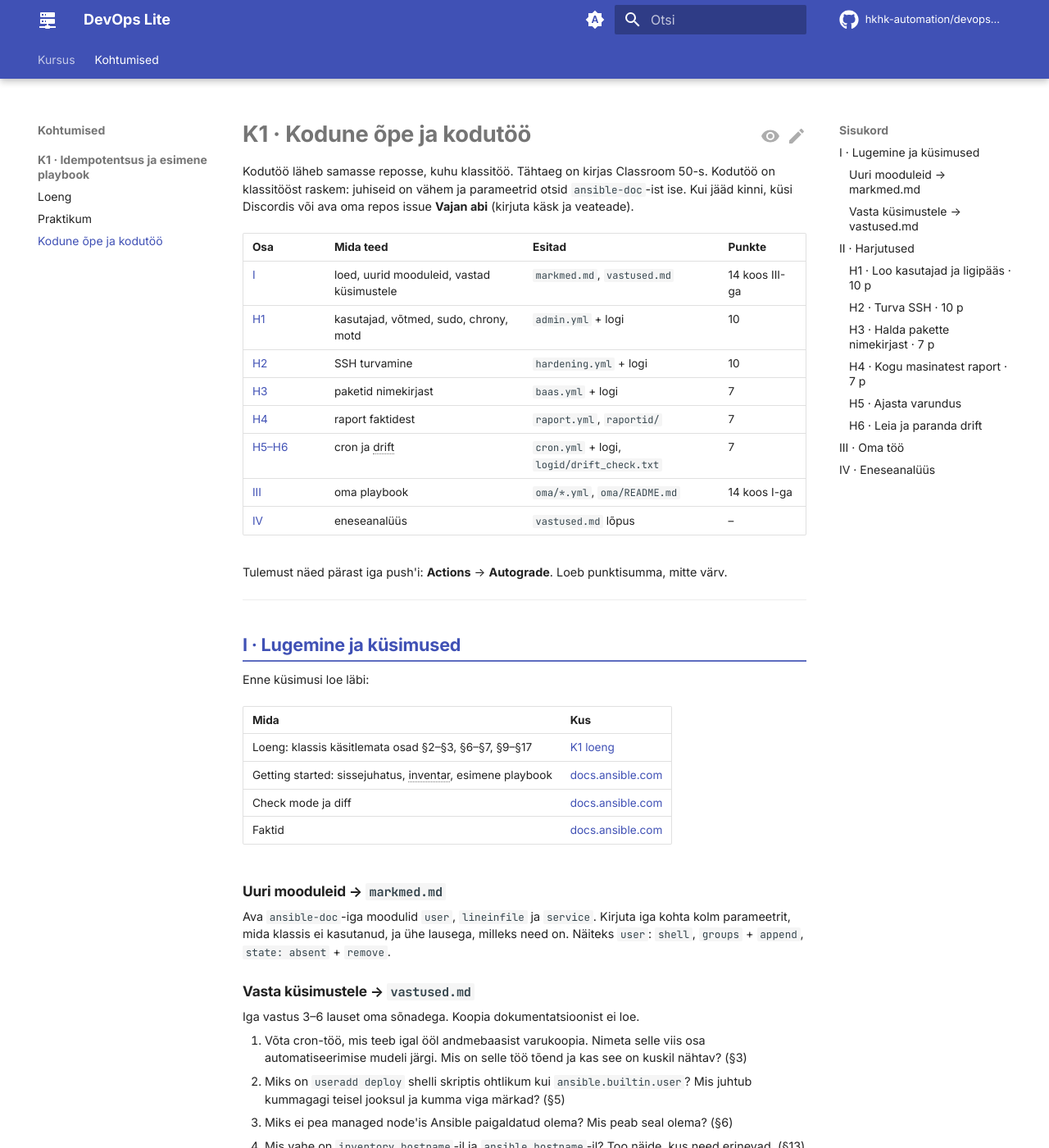
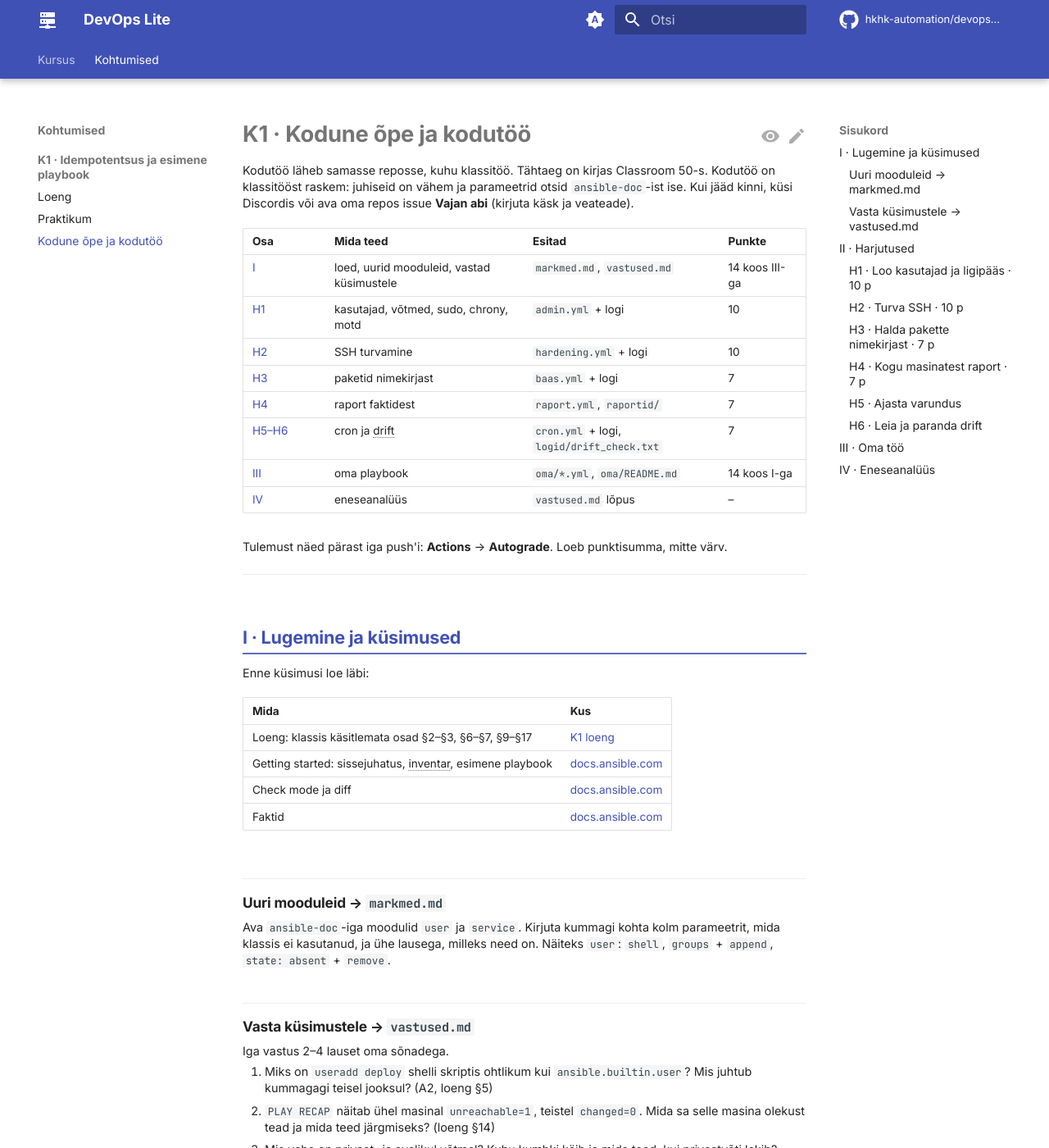
Before and after one commit to hkhk-automation/devops-lite, an MkDocs documentation site: the page built from docs/week01/homework.md, in a window 1280 px wide and 1400 px high. Shown: the whole window at 82% size. Built offline with MkDocs 1.6.1 and Material for MkDocs 9.7.7, drawn with Linux system fonts in a browser that asks for light colours; comment, search, counter and statistics services are not loaded; some of the changed text lies outside the part shown.

Commit message:
Kodutöö: 3 küsimust, 2 moodulit; osade vahel suurem vahe, väiksem reavahe
h3 ette suur vahe ja õhuke joon (ülesanded eristuvad), h2 veel suurem vahe;
line-height 1.4, lõikude vahe väiksem.

```diff
--- a/docs/stylesheets/extra.css
+++ b/docs/stylesheets/extra.css
@@ -1,7 +1,7 @@
 /* Kompaktsem lugemine: väiksem tekst, tihedam reavahe, väiksemad vahed */
 .md-typeset {
   font-size: .72rem;
-  line-height: 1.5;
+  line-height: 1.4;
 }
 .md-typeset p,
 .md-typeset ul,
@@ -9,8 +9,8 @@
 .md-typeset table:not([class]),
 .md-typeset pre,
 .md-typeset figure {
-  margin-top: .5em;
-  margin-bottom: .5em;
+  margin-top: .35em;
+  margin-bottom: .35em;
 }
 .md-typeset li { margin-bottom: .15em; }
 .md-typeset li p { margin: .15em 0; }
@@ -20,10 +20,15 @@
 .md-typeset h2 {
   font-size: 1.5em; font-weight: 700;
   color: var(--md-primary-fg-color);
-  margin: 1.8em 0 .5em; padding-bottom: .2em;
+  margin: 2.8em 0 .6em; padding-bottom: .2em;
   border-bottom: 2px solid var(--md-primary-fg-color--light);
 }
-.md-typeset h3 { font-size: 1.2em; font-weight: 700; margin: 1.4em 0 .35em; }
+.md-typeset h3 {
+  font-size: 1.2em; font-weight: 700;
+  margin: 2.4em 0 .4em; padding-top: .9em;
+  border-top: 1px solid var(--md-default-fg-color--lightest);
+}
+.md-typeset h2 + h3, .md-typeset h2 + p + h3 { border-top: 0; padding-top: 0; margin-top: 1em; }
 .md-typeset h4 { font-size: 1em; font-weight: 700; margin: 1em 0 .3em; }
 
 /* Sildid "Valmis, kui" ja "Esitad" */
--- a/docs/week01/homework.md
+++ b/docs/week01/homework.md
@@ -30,20 +30,15 @@
 
 ### Uuri mooduleid → `markmed.md`
 
-Ava `ansible-doc`-iga moodulid `user`, `lineinfile` ja `service`. Kirjuta iga kohta kolm parameetrit, mida klassis ei kasutanud, ja ühe lausega, milleks need on. Näiteks `user`: `shell`, `groups` + `append`, `state: absent` + `remove`.
+Ava `ansible-doc`-iga moodulid `user` ja `service`. Kirjuta kummagi kohta kolm parameetrit, mida klassis ei kasutanud, ja ühe lausega, milleks need on. Näiteks `user`: `shell`, `groups` + `append`, `state: absent` + `remove`.
 
 ### Vasta küsimustele → `vastused.md`
 
-Iga vastus 3–6 lauset oma sõnadega. Koopia dokumentatsioonist ei loe.
+Iga vastus 2–4 lauset oma sõnadega.
 
-1. Võta cron-töö, mis teeb igal ööl andmebaasist varukoopia. Nimeta selle viis osa automatiseerimise mudeli järgi. Mis on selle töö tõend ja kas see on kuskil nähtav? (§3)
-2. Miks on `useradd deploy` shelli skriptis ohtlikum kui `ansible.builtin.user`? Mis juhtub kummagagi teisel jooksul ja kumma viga märkad? (§5)
-3. Miks ei pea managed node'is Ansible paigaldatud olema? Mis peab seal olema? (§6)
-4. Mis vahe on `inventory_hostname`-il ja `ansible_hostname`-il? Too näide, kus need erinevad. (§13)
-5. `PLAY RECAP` näitab ühel masinal `unreachable=1`, teistel `changed=0`. Mida sa selle masina olekust tead? Mida teed järgmiseks? (§14)
-6. Kolleeg jätab `--check` vahele, sest "playbook on testitud". Millal läheb see valesti? Millal näitab `--check` ise valesti? (§16)
-7. Mis vahe on privaat- ja avalikul võtmel? Kuhu kumbki käib? Mida teed, kui privaatvõti lekib? (§15)
-8. Kirjelda üht triivi juhtumit oma VM-idest, koduarvutist või väljamõeldut, aga realistlikku. Mis oli põhjus ja kuidas oleks playbook selle leidnud?
+1. Miks on `useradd deploy` shelli skriptis ohtlikum kui `ansible.builtin.user`? Mis juhtub kummagagi teisel jooksul? (A2, loeng §5)
+2. `PLAY RECAP` näitab ühel masinal `unreachable=1`, teistel `changed=0`. Mida sa selle masina olekust tead ja mida teed järgmiseks? (loeng §14)
+3. Mis vahe on privaat- ja avalikul võtmel? Kuhu kumbki käib ja mida teed, kui privaatvõti lekib? (loeng §15)
 
 ---
 
```
